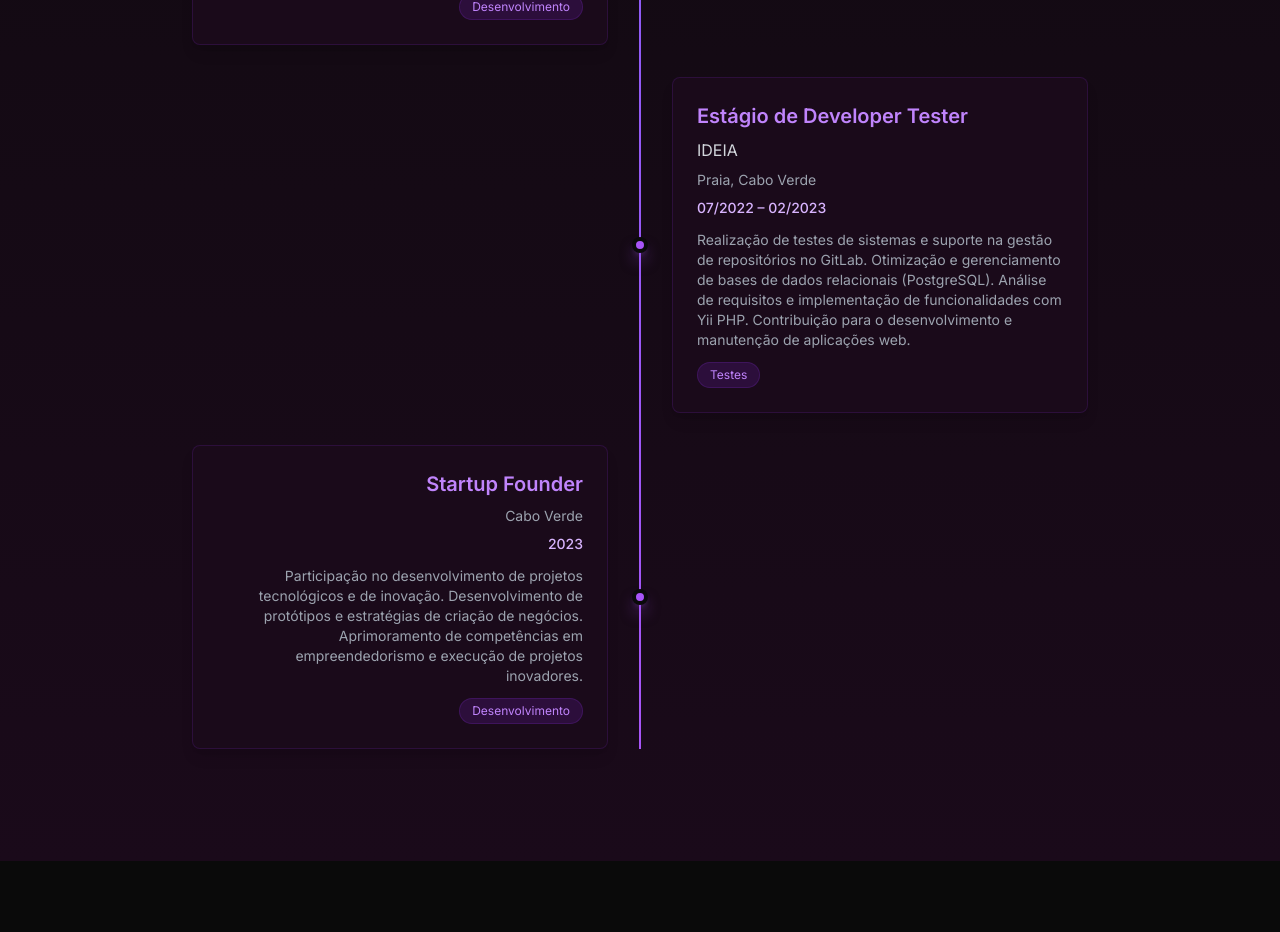
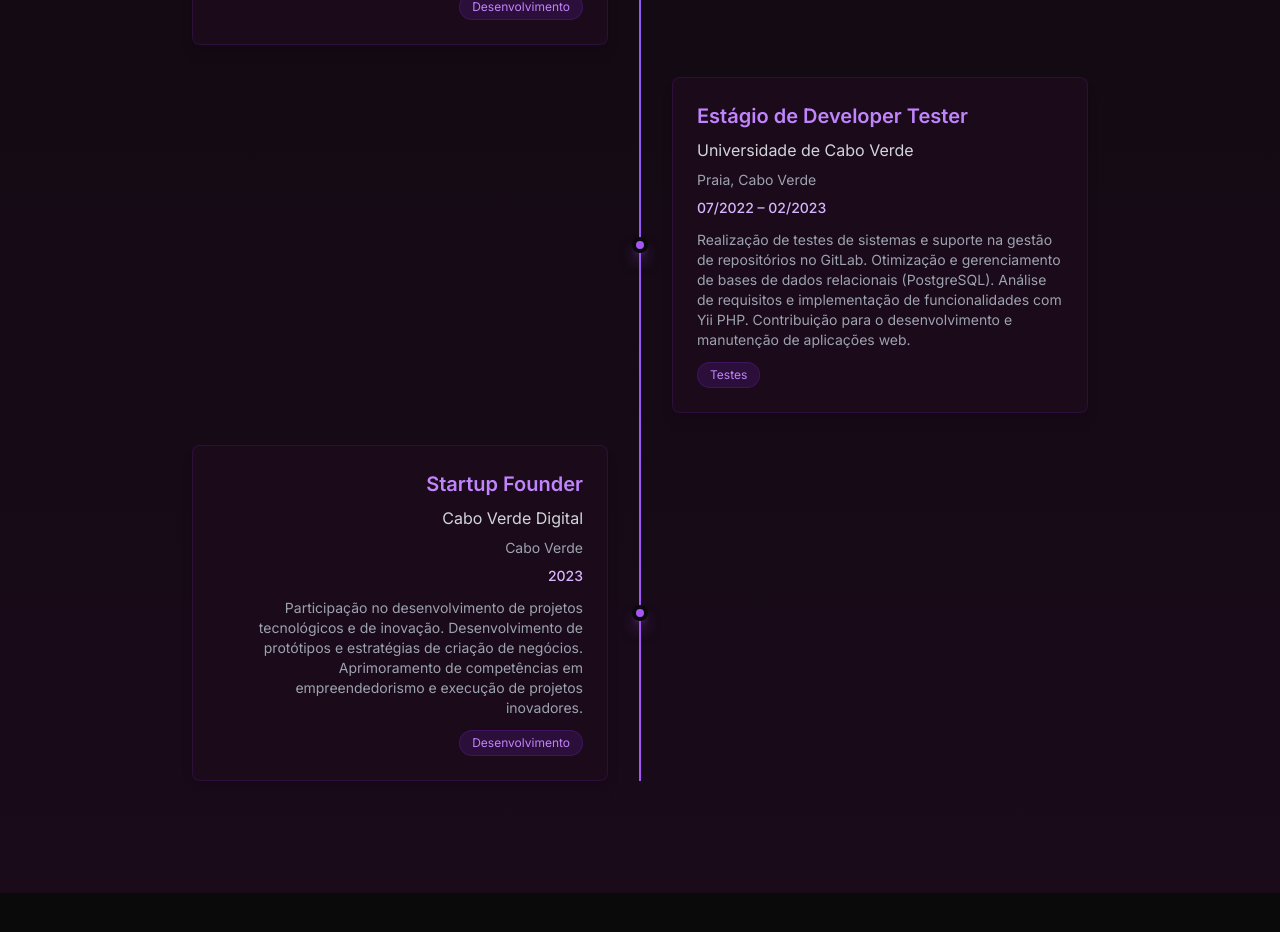
Before and after one commit to Andreia797/about_me, a React (Vite) app: page / in a window 1280 px wide. Shown: the part 4940-5872 px from the top of the page. Built offline with nearby package versions, Linux system fonts and the light colour scheme; no server answers.

Commit message:
Atualizacao da experiencia

```diff
--- a/src/data/experience.ts
+++ b/src/data/experience.ts
@@ -39,7 +39,7 @@
   {
     id: "4",
     title: "Estágio de Developer Tester",
-    company: "IDEIA",
+    company: "Universidade de Cabo Verde",
     location: "Praia, Cabo Verde",
     period: "07/2022 – 02/2023",
     description: "Realização de testes de sistemas e suporte na gestão de repositórios no GitLab. Otimização e gerenciamento de bases de dados relacionais (PostgreSQL). Análise de requisitos e implementação de funcionalidades com Yii PHP. Contribuição para o desenvolvimento e manutenção de aplicações web.",
@@ -48,6 +48,7 @@
   {
     id: "5",
     title: "Startup Founder",
+    company: "Cabo Verde Digital",
     location: "Cabo Verde",
     period: "2023",
     description: "Participação no desenvolvimento de projetos tecnológicos e de inovação. Desenvolvimento de protótipos e estratégias de criação de negócios. Aprimoramento de competências em empreendedorismo e execução de projetos inovadores.",
```
